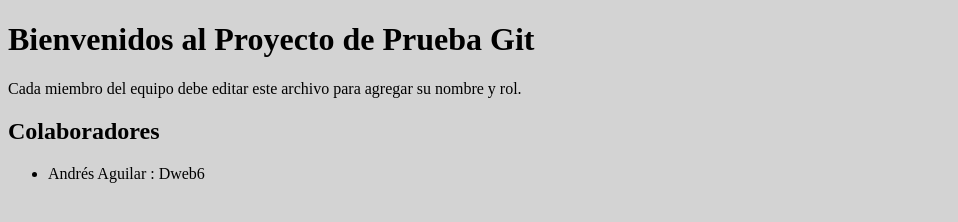
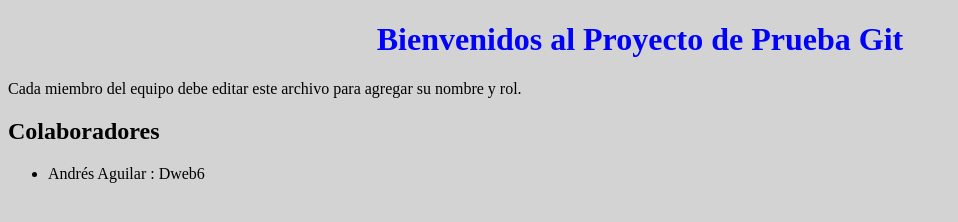
Before and after one commit to Alonso-Coordti/EvaluacionGitHub, a plain HTML site: page index.html in a window 1280 px wide. Shown: the whole page, without its empty margins (0-958 px from the left). Drawn offline with Linux system fonts and the light colour scheme.

Commit message:
Estilo del título agregado

```diff
--- a/index.html
+++ b/index.html
@@ -9,7 +9,7 @@
 </head>
 <body class = "body">
     <script src="script.js"></script>
-    <h1>Bienvenidos al Proyecto de Prueba Git</h1>
+    <h1 class = "h1">Bienvenidos al Proyecto de Prueba Git</h1>
     <p>Cada miembro del equipo debe editar este archivo para agregar su nombre y rol.</p>
 
     <h2>Colaboradores</h2>
--- a/style.css
+++ b/style.css
@@ -1,3 +1,8 @@
 .body {
     background-color: lightgray;
 }
+
+.h1{
+    color: blue;
+    text-align: center;
+  }
```
